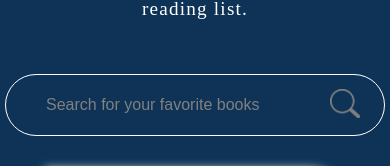
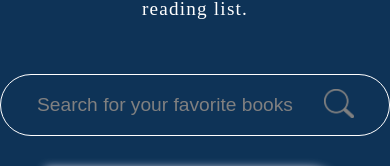
Before and after one commit to Sarah-Dan/my-reader-app-React-Assignment2, a React (Create React App) app: page / in a window 390 px wide. Shown: the part 263-429 px from the top of the page. Built offline with nearby package versions, Linux system fonts and the light colour scheme; a web font is replaced by a local one.

Commit message:
media queries

```diff
--- a/src/index.css
+++ b/src/index.css
@@ -179,7 +179,7 @@
   align-items: center;
   background-color: white;
   color: black;
-  padding: 0.5rem ;
+  padding: 0.5rem;
   margin: 2rem auto;
   box-shadow: #d9d9ea 0px 0px 10px 0px;
   border-radius: 0 35px;
@@ -465,98 +465,11 @@
 }
 
 /* MEDIA QUERIES */
-
-@media  (max-width: 425px), (min-width: 280px)  {
-  .main__content{
-    display: flex;
-    flex-direction: column;
-    align-items: center;
-    text-align: center;
-    justify-content: center;
-    width: 100%;
-    max-width: 1200px;
-    margin: 0 auto;
-  }
-  .book__search {
-    width: 100%;
-    max-width: 320px;
-    justify-content: center;
-    text-align: center;
-  }
-
-  .book__search--input{
-    width: 100%;
-    max-width: 300px;
-    font-size: 1rem;
-  }
-
-  .book__search--btn {
-    width: 100%;
-    max-width: 30px;
-    font-size: 0.88rem;
-  }
-
+@media (max-width: 375px) {
   .users__list {
     grid-template-rows: repeat(1, 1fr);
     grid-template-columns: repeat(1, 1fr);
   }
-
-  .user {
-    max-width: 100px;
-  }
-}
-
-@media (max-width: 912px) {
-  .users__list {
-    grid-template-rows: repeat(3, 1fr);
-    grid-template-columns: repeat(2, 1fr);
-  }
-
-  .user {
-    max-width: 300px;
-  }
-}
-
-@media (max-width: 767px) {
-  .book__search {
-    width: 100%;
-    max-width: 380px;
-  }
-  .users__list {
-    grid-template-rows: repeat(2, 1fr);
-    grid-template-columns: repeat(4, 1fr);
-  }
-
-  .user {
-    max-width: 200px;
-  }
-
-  .signup__container {
-    max-width: 300px;
-  }
-
-  .page404__image {
-    max-width: 300px;
-  }
-
-}
-
-
-
-
-@media (max-width: 320px) {
-  .users__list {
-    grid-template-rows: repeat(1, 1fr);
-    grid-template-columns: repeat(3, 1fr);
-  }
-
-  .user {
-    max-width: 80px;
-  }
-}
-
-/* END OF MEDIA QUERIES */
-
 
   #nav__toggler {
     display: flex;
@@ -564,8 +477,6 @@
     align-items: center;
     justify-content: center;
   }
-
-
 
   .pagination {
     width: 100%;
@@ -579,8 +490,10 @@
     margin: 1rem auto;
   }
 
-.page__btn , .array__btn {
+  .page__btn,
+  .array__btn {
     width: 50%;
     margin: 0.2rem auto;
     padding: 0.5rem 1rem;
   }
+}
```
Lines whose indentation alone changed are shown as unchanged.
